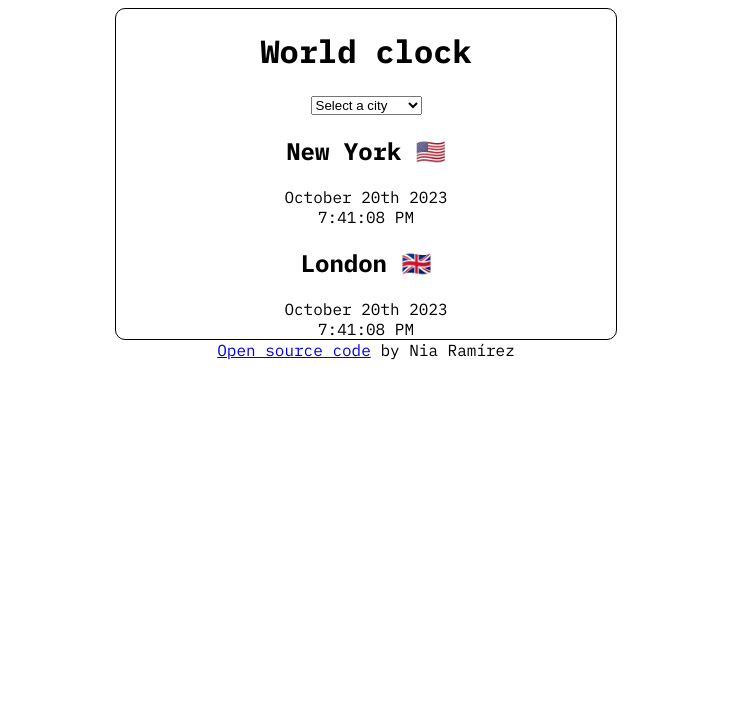
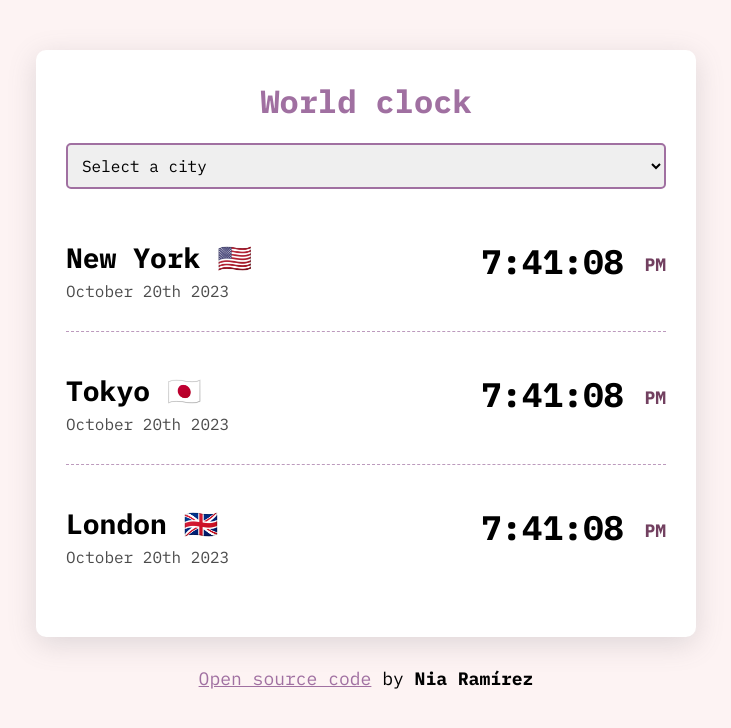
Before and after one commit to estefaniaramirezmnt/World-Clock-Project, a plain HTML site: page index.html in a window 1280 px wide. Shown: the whole page, without its empty margins (274-1005 px from the left). Drawn offline with nearby package versions, Linux system fonts and the light colour scheme.

Commit message:
Added basic css

```diff
--- a/index.html
+++ b/index.html
@@ -29,19 +29,43 @@
             <option value="singapore">Singapore 🇸🇬</option>
         </select>
         <div class="city">
-            <h2>New York  🇺🇸</h2>
-            <div class="date">October 20th 2023</div>
-            <div class="time">7:41:08 PM</div>
+            <div>
+                <h2>New York  🇺🇸</h2>
+                <div class="date">October 20th 2023</div>
+            </div>
+            <div class="time">7:41:08
+                <small>
+                    PM
+                </small>
+            </div>
         </div>
         <div class="city">
-            <h2>London 🇬🇧</h2>
-            <div class="date">October 20th 2023</div>
-            <div class="time">7:41:08 PM</div>
+            <div>
+                <h2>Tokyo 🇯🇵</h2>
+                <div class="date">October 20th 2023</div>
+            </div>
+            <div class="time">7:41:08
+                <small>
+                    PM
+                </small>
+            </div>
+        </div>
+        <div class="city">
+            <div>
+                <h2>London 🇬🇧</h2>
+                <div class="date">October 20th 2023</div>
+            </div>
+            <div class="time">7:41:08
+                <small>
+                    PM
+                </small>
+            </div>
         </div>
     </div>
 
     <footer>
-        <a href="https://github.com/estefaniaramirezmnt/World-Clock-Project">Open source code</a> by Nia Ramírez
+        <a href="https://github.com/estefaniaramirezmnt/World-Clock-Project">Open source code</a>
+        by <strong>Nia Ramírez</strong>
     </footer>
     <script src="src/index.js"></script>
 </body>
--- a/src/styles.css
+++ b/src/styles.css
@@ -1,19 +1,76 @@
 body {
     font-family: 'IBM Plex Mono', monospace, 'Inconsolata', monospace;
+    background-color: rgb(253, 243, 243);
+    padding: 40px;
 }
 
 .container {
     display: block;
-    margin: 0px auto;
-    text-align: center;
-    border: 1px solid black;
+    margin: 2px auto;
+    padding: 30px;
     border-radius: 10px;
-    max-width: 500px;
+    max-width: 600px;
+    background-color: white;
+    box-shadow: rgba(100, 100, 111, 0.2) 0px 7px 29px 0px;
 }
+
 h1 {
     text-align: center;
+    color: rgb(160, 112, 161);
+    margin-top: 0px;
+}
+
+select {
+    display: block;
+    width: 100%;
+    padding: 10px;
+    border: 2px solid rgb(160, 112, 161);
+    border-radius: 5px;
+    margin-bottom: 20px;
+    font-size: 16px;
+    font-family: 'IBM Plex Mono', monospace, 'Inconsolata', monospace;
+}
+
+
+.city {
+    display: flex;
+    margin: 10px 0;
+    justify-content: space-between;
+    padding: 30px 0;
+    border-bottom: 1px dashed rgba(160, 112, 161, 0.7);
+}
+
+.city:last-child {
+    border-bottom: none;
+}
+
+h2 {
+    margin: 0 0 5px;
+    font-size: 28px;
+}
+
+.date {
+    opacity: 0.7;
+}
+
+.time {
+    font-size: 34px;
+    font-weight: bold;
+}
+
+.time small {
+    font-size: 18px;
+    vertical-align: middle;
+    line-height: 36px;
+    color: rgb(114, 64, 96);
 }
 
 footer {
     text-align: center;
+    margin-top: 30px;
+    font-size: 18px;
 }
+
+a:link {
+    color: rgb(160, 112, 161);
+}
```
